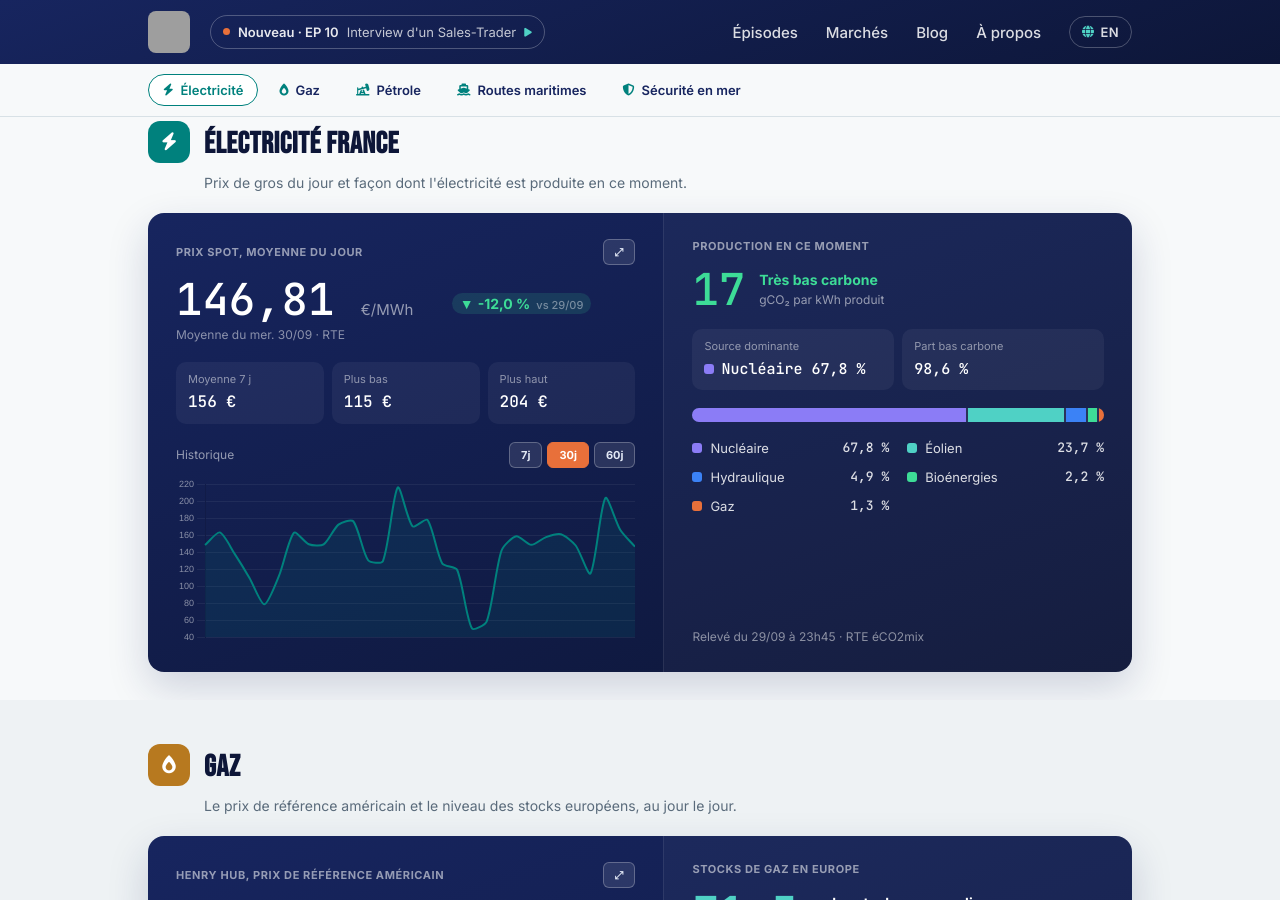
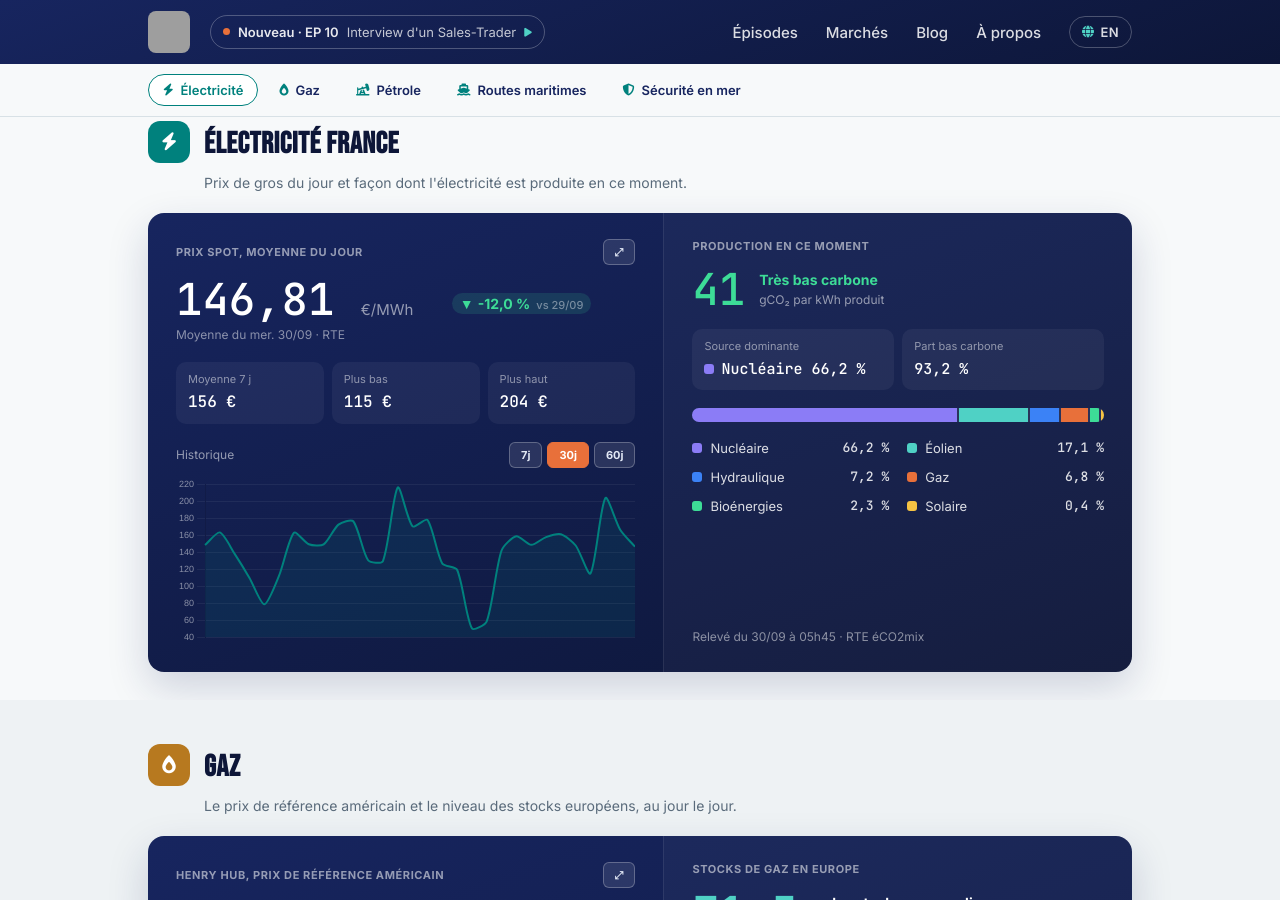
Before and after one commit to InsideEnergyMarkets/Inside-Energy-Markets, a Jekyll site: the page built from marches/index.html, in a window 1280 px wide and 900 px high, scrolled down 383 px. Built offline with Jekyll 4.4.1, drawn with Linux system fonts in a browser that asks for light colours; some of the changed text lies outside the part shown; grey boxes are pictures that could not be loaded.

Commit message:
Mise à jour automatique des données marché

```diff
--- a/_data/market.json
+++ b/_data/market.json
@@ -1,15 +1,15 @@
 {
-  "updated_at": "2026-09-30T00:10:23.022561Z",
+  "updated_at": "2026-09-30T06:09:17.292122Z",
   "brent": {
-    "price_usd": 102.94,
-    "date": "2026-09-29",
+    "price_usd": 103.16,
+    "date": "2026-09-30",
     "unit": "USD/baril",
     "source": "OilPriceAPI",
-    "date_label": "Dernier cours connu : mar. 29/09",
-    "date_label_en": "Last known price: Tue 29/09",
-    "prev_value": 105.92,
-    "prev_date": "2026-09-28",
-    "change_pct": -2.8
+    "date_label": "Cours du mer. 30/09",
+    "date_label_en": "Price on Wed 30/09",
+    "prev_value": 102.94,
+    "prev_date": "2026-09-29",
+    "change_pct": 0.2
   },
   "henry_hub": {
     "price_usd_mmbtu": 3.03,
@@ -25,17 +25,18 @@
     "change_pct": -0.3
   },
   "mix_france": {
-    "date_heure": "2026-09-29T23:45:00+00:00",
+    "date_heure": "2026-09-30T05:45:00+00:00",
     "shares": {
-      "nucleaire": 67.8,
-      "eolien": 23.7,
-      "hydraulique": 4.9,
-      "bioenergies": 2.2,
-      "gaz": 1.3
+      "nucleaire": 66.2,
+      "eolien": 17.1,
+      "hydraulique": 7.2,
+      "gaz": 6.8,
+      "bioenergies": 2.3,
+      "solaire": 0.4
     },
     "top_source": "nucleaire",
-    "top_share": 67.8,
-    "co2_intensity": 17
+    "top_share": 66.2,
+    "co2_intensity": 41
   },
   "spot_price_france": {
     "price_eur_mwh": 146.81,
--- a/_data/market_history.json
+++ b/_data/market_history.json
@@ -666,12 +666,15 @@
     "spot_eur_mwh": 146.81,
     "spot_source": "RTE",
     "mix_shares": {
-      "nucleaire": 67.8,
-      "eolien": 23.7,
-      "hydraulique": 4.9,
-      "bioenergies": 2.2,
-      "gaz": 1.3
+      "nucleaire": 66.2,
+      "eolien": 17.1,
+      "hydraulique": 7.2,
+      "gaz": 6.8,
+      "bioenergies": 2.3,
+      "solaire": 0.4
     },
-    "henry_hub_eur_mwh": 9.11
+    "henry_hub_eur_mwh": 9.11,
+    "brent_usd": 103.16,
+    "brent_source": "OilPriceAPI"
   }
 ]
```
Also changed, not shown: _data/gas_storage.json (+1 -1 lines), _data/weekly_summary.json (+4 -4 lines).
